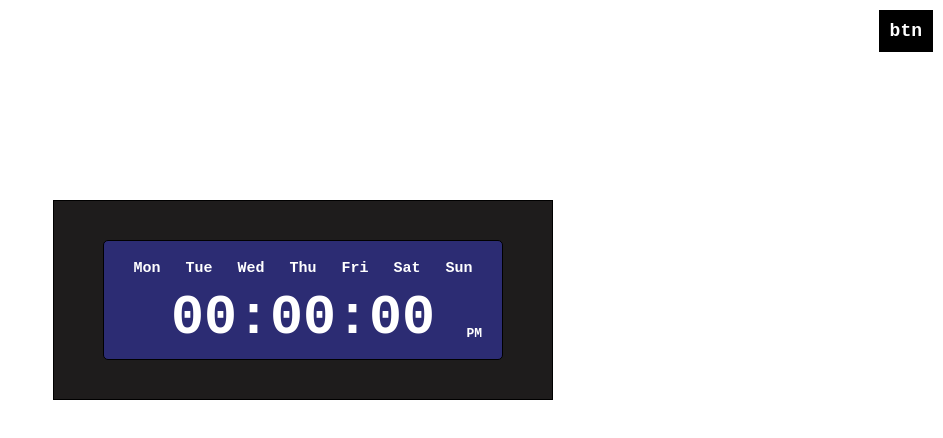
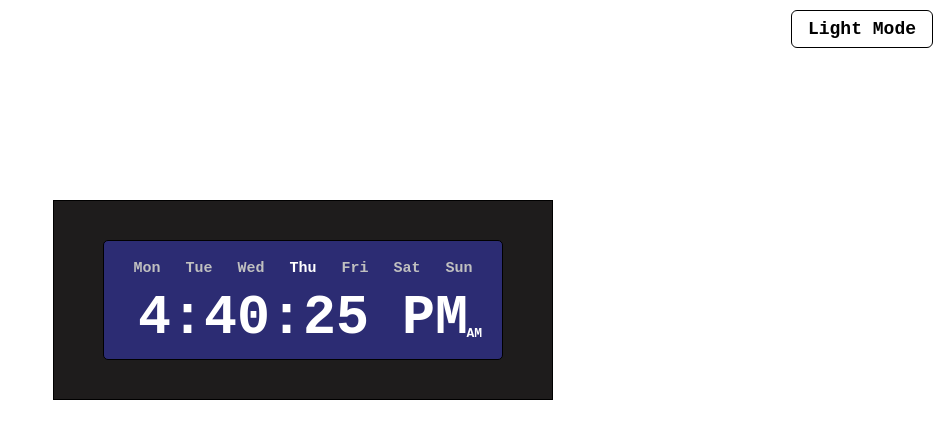
Before and after one commit to AnkurKumar160305/Frontend-Projects, a plain HTML site: page DigitalClock/index.html in a window 1280 px wide. Shown: the whole page, without its empty margins (337-1280 px from the left). Drawn offline with Linux system fonts and the light colour scheme.

Commit message:
finished Digital clock Project

```diff
--- a/DigitalClock/index.html
+++ b/DigitalClock/index.html
@@ -7,7 +7,7 @@
     <link rel="stylesheet" href="style.css">
 </head>
 <body>
-    <button class="theme">btn</button>
+    <button class="light" id="theme"></button>
     <div class="clock">
         <div class="in-clock">
             <div class="week">
@@ -20,13 +20,13 @@
                 <div class="day">Sun</div>
             </div>
             <div class="time">
-                <div class="hour">00</div>
+                <div class="hour"></div>
                 <div class="colon">:</div>
-                <div class="minute">00</div>
+                <div class="minute"></div>
                 <div class="colon">:</div>
-                <div class="second">00</div>
+                <div class="second"></div>
             </div>
-            <div class="pmam">PM</div>
+            <div class="pmam"></div>
         </div>
     </div>
     <script src="script.js"></script>
--- a/DigitalClock/script.js
+++ b/DigitalClock/script.js
@@ -0,0 +1,50 @@
+let theme=document.getElementById('theme');
+let day=document.querySelectorAll('.day');
+let h=document.querySelector('.hour');
+let m=document.querySelector('.minute');
+let s=document.querySelector('.second');
+let pmam=document.querySelector('.pmam');
+
+
+
+theme.addEventListener('click', () => {
+    document.body.classList.toggle('dark');
+    document.body.classList.toggle('light');
+
+    if (document.body.classList.contains('dark')) {
+        theme.textContent = 'Dark Mode';
+    } else {
+        theme.textContent = 'Light Mode';  // if in dark, show option to switch back
+    }
+});
+
+
+const showTime=()=>{
+    let now=new Date();
+    let time=now.toLocaleTimeString();
+    let [hrs,min,sec]=time.split(':');
+    let dur=hrs>=12? 'PM' : 'AM';
+    h.textContent=hrs%12 || 12;
+    m.textContent=min.toString().padStart(2,'0');
+    s.textContent=sec.toString().padStart(2,'0');
+    pmam.textContent=dur;
+
+    let days = ["Sun", "Mon", "Tue", "Wed", "Thu", "Fri", "Sat"];
+    let dayIndex=now.getDay();
+    let dayName=days[dayIndex];
+
+
+    day.forEach((d,i)=>{
+        if(d.textContent!==dayName){
+            d.style.color='rgb(192, 192, 192)';
+        }else{
+            d.style.color='white';
+        }
+    })
+}
+
+window.onload=function(){
+    setInterval(showTime,1000);
+    document.body.classList.add('light');   // default theme
+    theme.textContent = 'Light Mode';
+};
--- a/DigitalClock/style.css
+++ b/DigitalClock/style.css
@@ -9,15 +9,13 @@
         body{
             position:relative;
         }
-        .theme{
+        #theme{
             position: fixed;
             top:10px;
             right:10px;
             font-size: 18px;
             padding:10px;
-            border:1px solid black;
             cursor: pointer;
-            background-color: black;
         }
         .clock{
             display: flex;
@@ -62,3 +60,31 @@
             bottom:18px;
             right:20px;
         }
+
+        body.light {
+            background-color: white;
+            color: black;
+        }
+
+        body.dark {
+            background-color: black;
+            color: white;
+        }
+
+        body.light #theme {
+            background-color: white;
+            color: black;
+            border: 1px solid black;
+            padding: 8px 16px;
+            cursor: pointer;
+            border-radius: 6px;
+        }
+
+        body.dark #theme {
+            background-color: black;
+            color: white;
+            border: 1px solid white;
+            padding: 8px 16px;
+            cursor: pointer;
+            border-radius: 6px;
+        }
```
